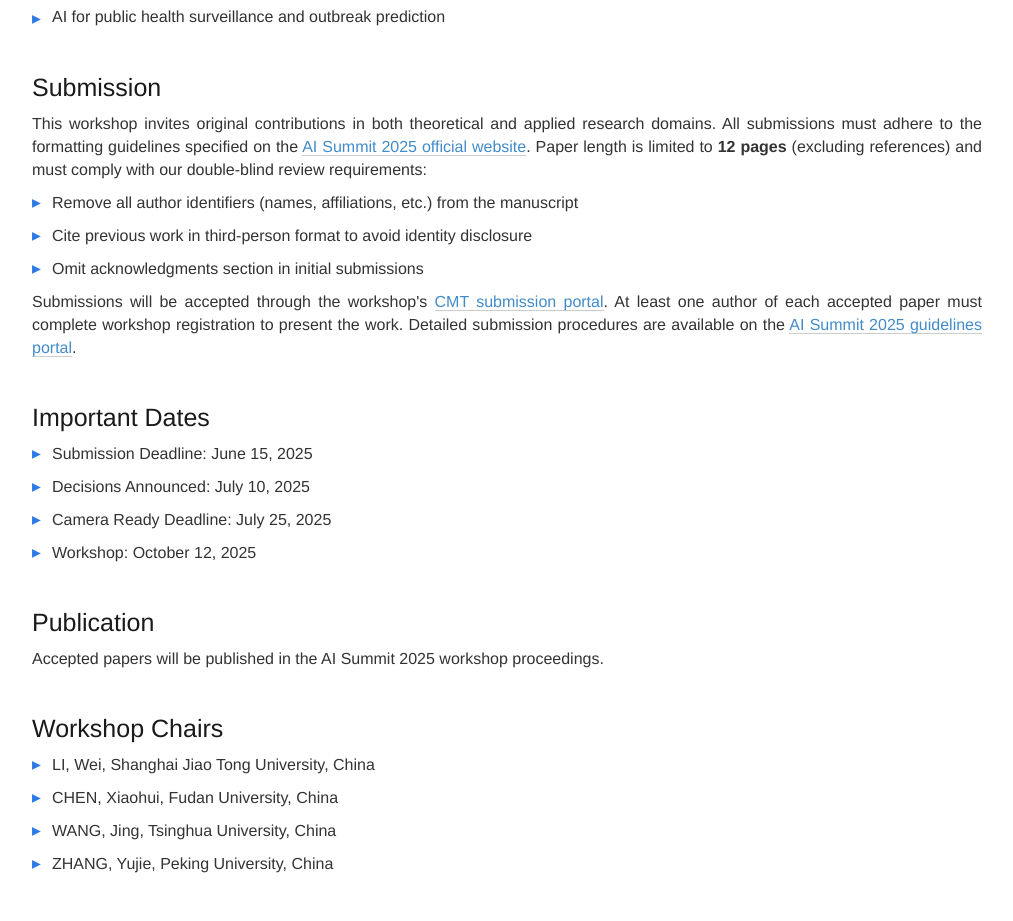
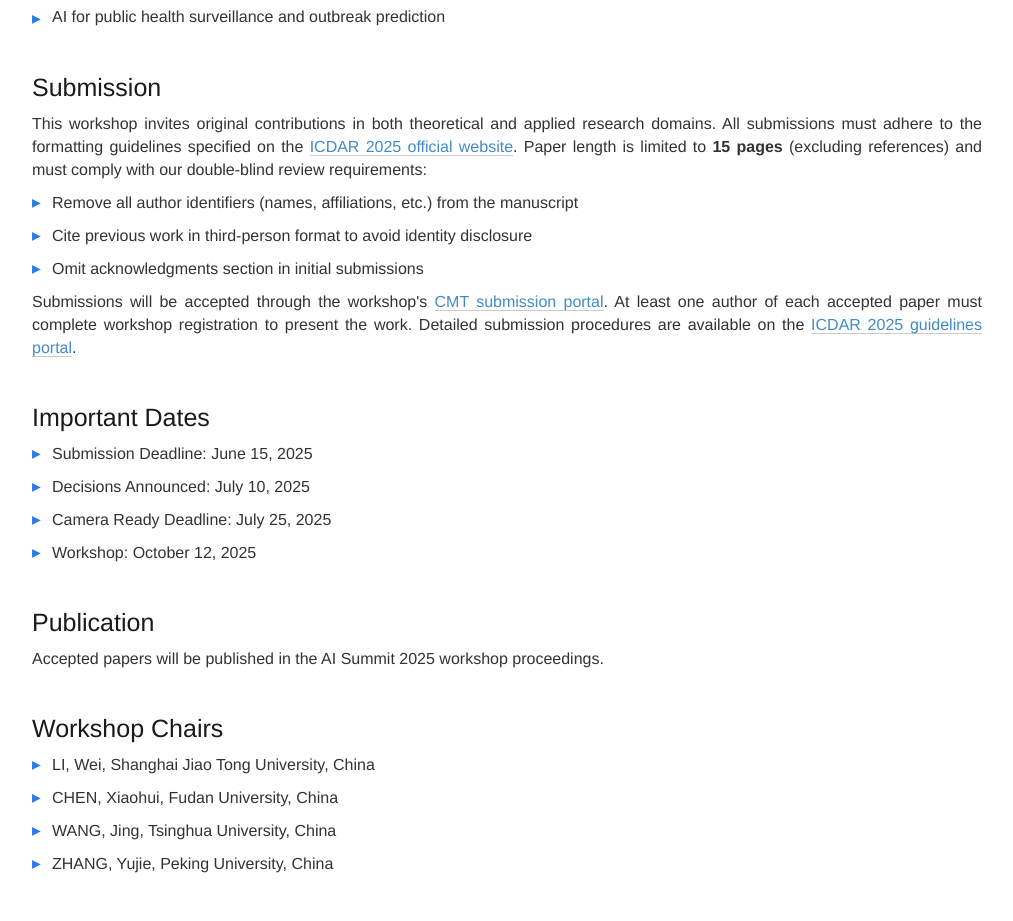
Before and after one commit to gaoxsr/gaoxsr.github.io, a plain HTML site: page index.html in a window 1280 px wide. Shown: the part 1360-2281 px from the top of the page, without its empty margins (133-1146 px from the left). Drawn offline with Linux system fonts and the light colour scheme.

Commit message:
Update index.html

```diff
--- a/index.html
+++ b/index.html
@@ -191,8 +191,8 @@
     <p class="submission-guide">
     This workshop invites original contributions in both theoretical and applied research domains.
     All submissions must adhere to the formatting guidelines specified on the
-        <a href="https://aisummit2025.com/home" target="_blank" class="text-primary">AI Summit 2025 official website</a>.
-        Paper length is limited to <strong>12 pages</strong> (excluding references) and must comply with
+    <a href="https://www.icdar2025.com/home" target="_blank" class="text-primary">ICDAR 2025 official website</a>.
+    Paper length is limited to <strong>15 pages</strong> (excluding references) and must comply with
     our double-blind review requirements:
   </p>
 
@@ -207,7 +207,7 @@
     <a href="https://cmt3.research.microsoft.com/DALL2025/Submission/index" class="text-primary">CMT submission portal</a>.
     At least one author of each accepted paper must complete workshop registration to present the work. Detailed submission
     procedures are available on the
-        <a href="https://aisummit2025.com/home" target="_blank" class="text-primary">AI Summit 2025 guidelines portal</a>.
+    <a href="https://www.icdar2025.com/home" target="_blank" class="text-primary">ICDAR 2025 guidelines portal</a>.
 </p>
   </div>
 </div>
```
Lines whose indentation alone changed are shown as unchanged.
